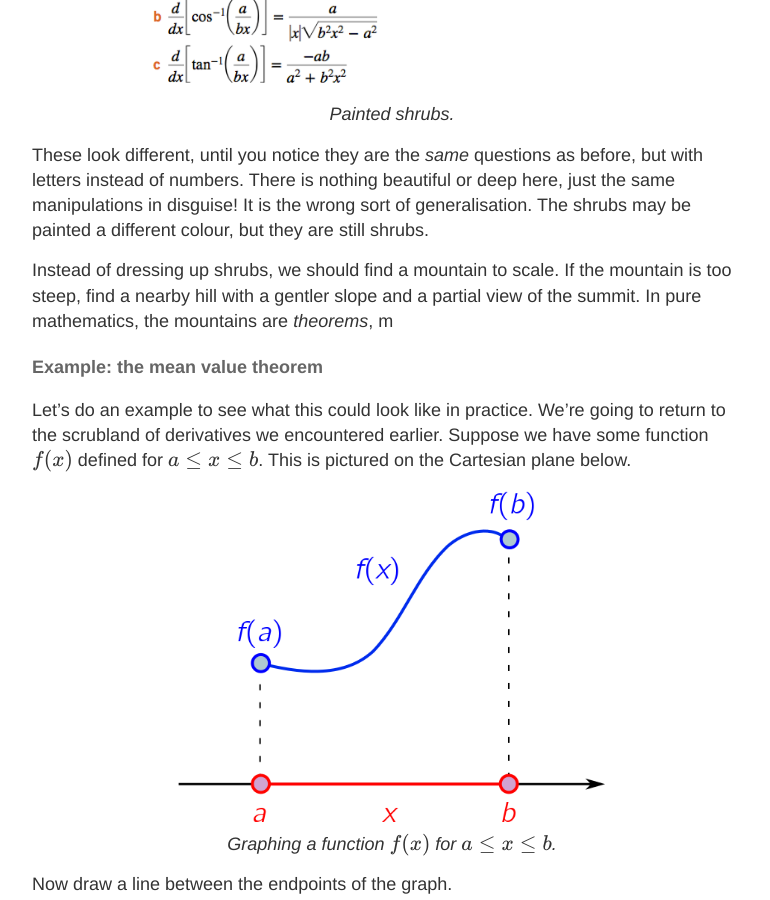
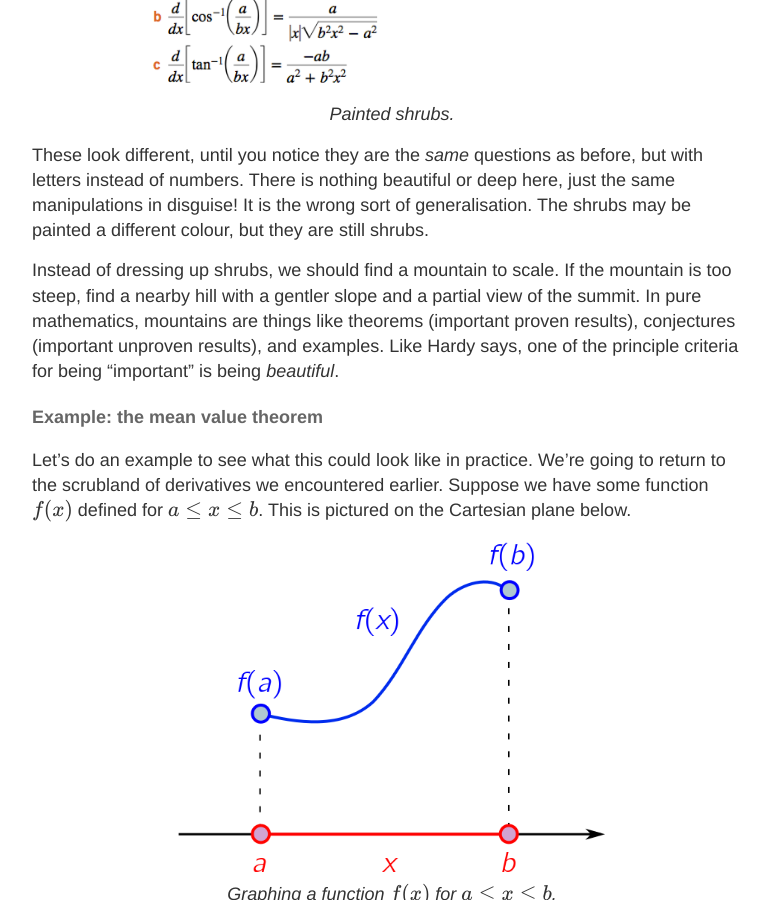
Before and after one commit to hapax/hapax.github.io, a Jekyll site: the page built from assets/teaching.md, in a window 1280 px wide and 900 px high, scrolled down 3130 px. Shown: the whole window, without its empty margins (248-1018 px from the left). Built offline with Jekyll 4.4.1, drawn with Linux system fonts in a browser that asks for light colours; our own code applies the rules of GitHub Pages for plain Markdown files; formulas are drawn with MathJax 3; a script that is not in the unit is left out.

Commit message:
Update teaching.md

```diff
--- a/assets/teaching.md
+++ b/assets/teaching.md
@@ -168,7 +168,11 @@
 Instead of dressing up shrubs, we should find a mountain to scale.
 If the mountain is too steep, find a nearby hill with a gentler slope
 and a partial view of the summit.
-In pure mathematics, the mountains are *theorems*, m
+In pure mathematics, mountains are things like theorems (important
+proven results), conjectures (important unproven results), and
+examples.
+Like Hardy says, one of the principle criteria for being "important"
+is being *beautiful*.
 
 #### Example: the mean value theorem
 
```
